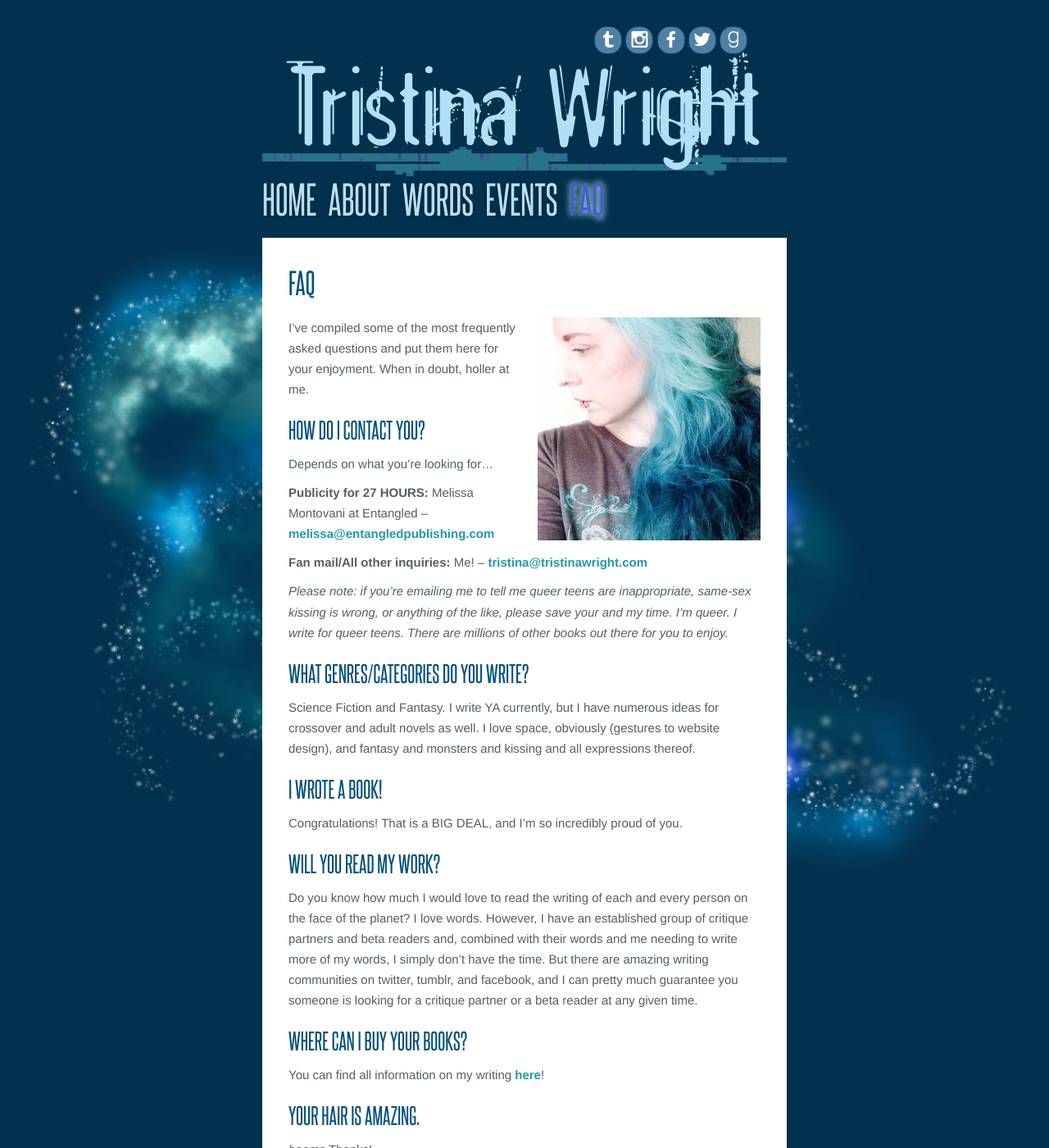
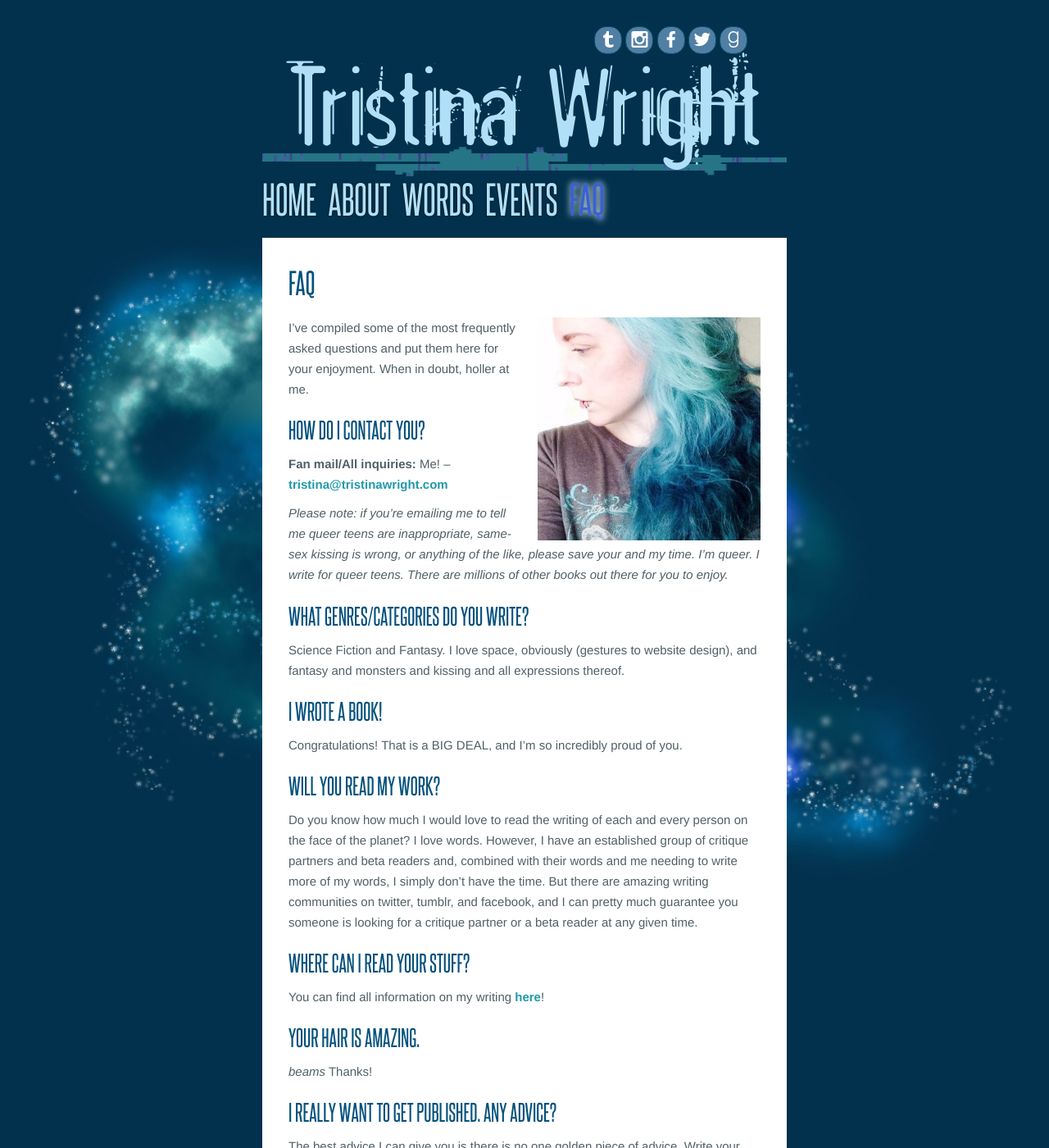
Before and after one commit to TristinaWright/tristinawright.github.io, a Jekyll site: the page built from _posts/static/2015-12-08-faq.md, in a window 1280 px wide and 1400 px high. Shown: the whole window at 82% size. Built offline with Jekyll 4.4.1, drawn with Linux system fonts in a browser that asks for light colours.

Commit message:
Update 2015-12-08-faq.md

```diff
--- a/_posts/static/2015-12-08-faq.md
+++ b/_posts/static/2015-12-08-faq.md
@@ -11,11 +11,7 @@ I’ve compiled some of the most frequently asked questions and put them here fo
 
 ### How do I contact you?
 
-Depends on what you're looking for...
-
-**Publicity for 27 HOURS:** Melissa Montovani at Entangled -- [melissa@entangledpublishing.com](mailto:melissa@entangledpublishing.com)
-
-**Fan mail/All other inquiries:** Me! -- [tristina@tristinawright.com](mailto:tristina@tristinawright.com)
+**Fan mail/All inquiries:** Me! -- [tristina@tristinawright.com](mailto:tristina@tristinawright.com)
 
 *Please note: if you're emailing me to tell me queer teens are inappropriate, same-sex kissing is wrong, or anything of the like, please save your and my time. I'm queer. I write for queer teens. There are millions of other books out there for you to enjoy.*
 
@@ -23,7 +19,7 @@ Depends on what you're looking for...
 
 ### What genres/categories do you write?
 
-Science Fiction and Fantasy. I write YA currently, but I have numerous ideas for crossover and adult novels as well. I love space, obviously (gestures to website design), and fantasy and monsters and kissing and all expressions thereof.
+Science Fiction and Fantasy. I love space, obviously (gestures to website design), and fantasy and monsters and kissing and all expressions thereof.
 
 
 
@@ -40,7 +36,7 @@ Do you know how much I would love to read the writing of each and every person o
 
 
 
-### Where can I buy your books?
+### Where can I read your stuff?
 
 You can find all information on my writing [here](/words/)!
 
```
